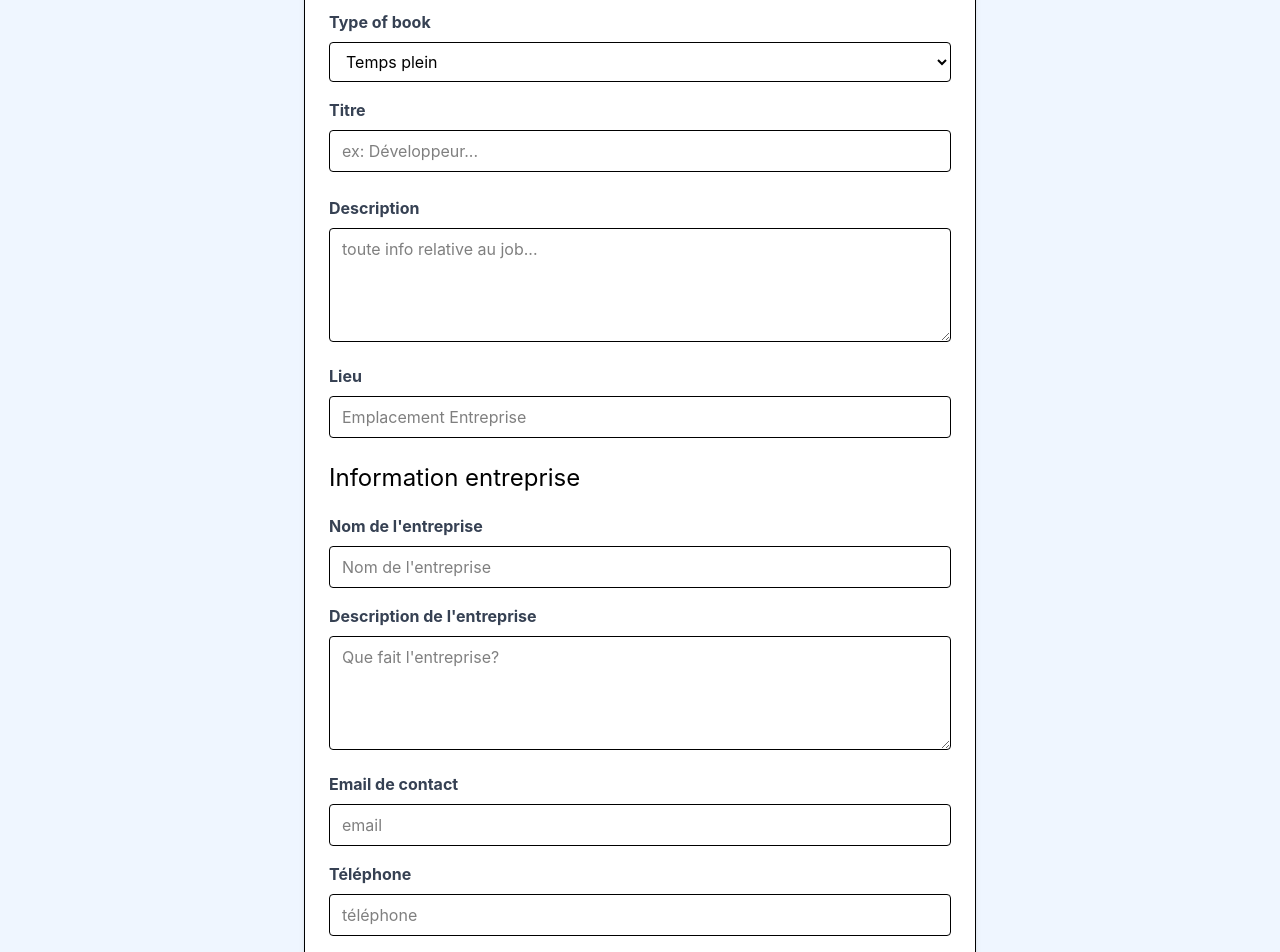
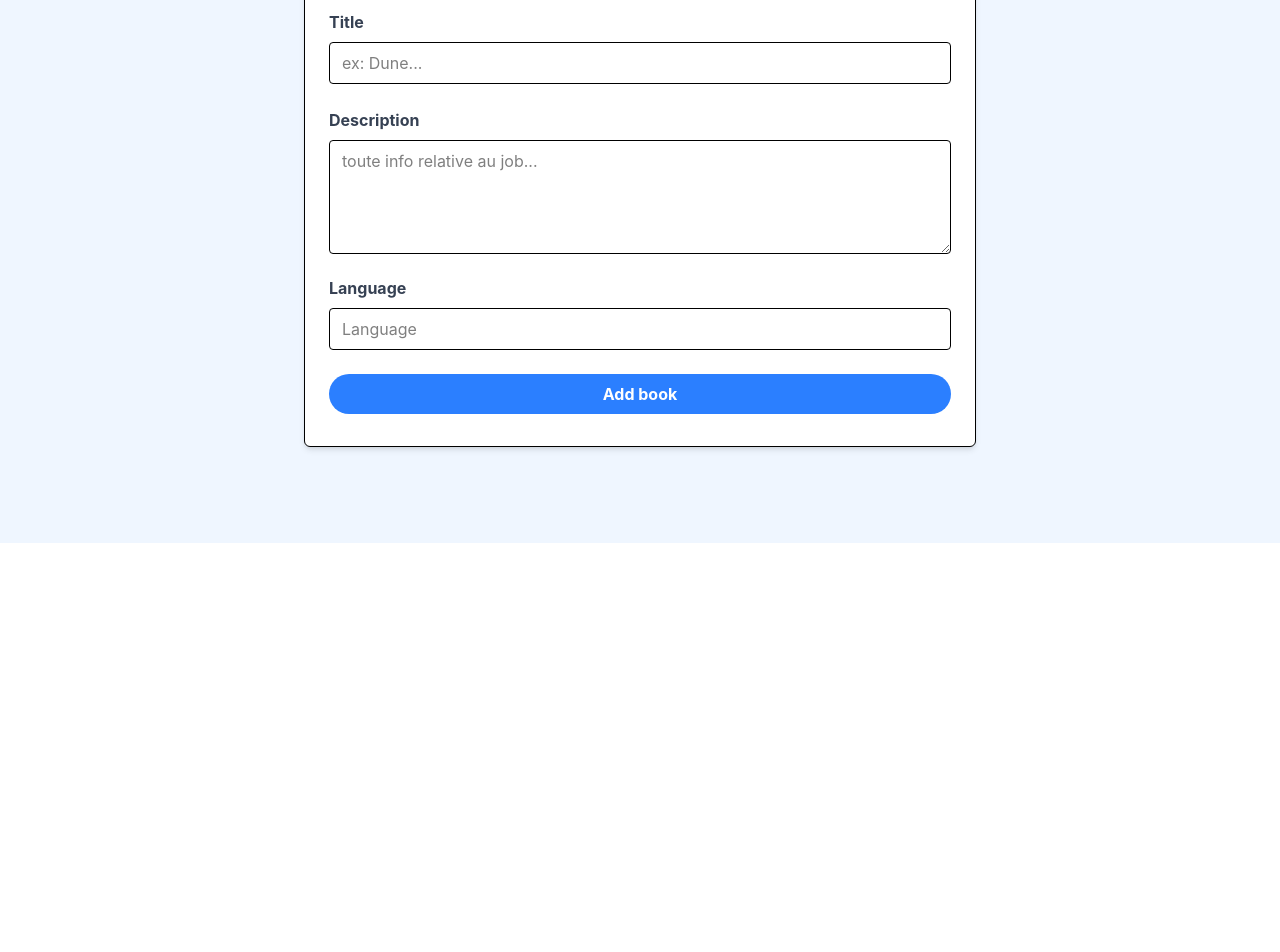
Before and after one commit to AlBalboni/projet-final, a React (Vite) app: page /add-books in a window 1280 px wide. Shown: the part 260-1212 px from the top of the page. After the commit the page ends 803 px from the top, so only its background shows below. Built offline with nearby package versions, Linux system fonts and the light colour scheme.

Commit message:
bug fixes

```diff
--- a/books.json
+++ b/books.json
@@ -1,7 +1,7 @@
 {
   "books": [
     {
-      "id": 1,
+      "id": "1",
       "title": "Crime and Punishment",
       "genre": "Psychological Fiction",
       "language": "Russian",
@@ -11,7 +11,7 @@
       "pageCount": 671
     },
     {
-      "id": 2,
+      "id": "2",
       "title": "Maus",
       "genre": "Drama, Graphic Novel",
       "language": "English",
--- a/src/components/BookListItem.jsx
+++ b/src/components/BookListItem.jsx
@@ -23,7 +23,7 @@ const BookListItem = ({ book }) => {
           className="text-blue-500 mb-2 mr-2 hover:text-blue-900 cursor-pointer"
           onClick={() => setShowFullDesc(() => !showFullDesc)}
         >
-          {showFullDesc ? "Moins" : "Plus"}
+          {showFullDesc ? "Show less" : "Show more"}
         </button>
 
         <h3 className="text-blue-500 mb-2">{book.pageCount} pages</h3>
@@ -39,7 +39,7 @@ const BookListItem = ({ book }) => {
             to={`/books/${book.id}`}
             className="h-[36px] bg-blue-500 hover:bg-blue-600 text-white px-4 py-2 rounded-lg text-center text-sm"
           >
-            Lire plus
+            Read more
           </Link>
         </div>
       </div>
--- a/src/pages/AddBookPage.jsx
+++ b/src/pages/AddBookPage.jsx
@@ -13,35 +13,15 @@ const AddBookPage = () => {
             </h2>
 
             <div className="mb-4">
-              <label
-                htmlFor="type"
-                className="block text-gray-700 font-bold mb-2"
-              >
-                Type of book
-              </label>
-              <select
-                id="type"
-                name="type"
-                className="border rounded w-full py-2 px-3"
-                required
-              >
-                <option value="Temps-Plein">Temps plein</option>
-                <option value="Mi-Temps">Mi-temps</option>
-                <option value="Télétravail">Télétravail</option>
-                <option value="Stage">Stage</option>
-              </select>
-            </div>
-
-            <div className="mb-4">
               <label className="block text-gray-700 font-bold mb-2">
-                Titre
+                Title
               </label>
               <input
                 type="text"
                 id="title"
                 name="title"
                 className="border rounded w-full py-2 px-3 mb-2"
-                placeholder="ex: Développeur..."
+                placeholder="ex: Dune..."
                 required
               />
               {errors?.title && <p className="text-red-500 text-sm">{errors.title}</p>}
@@ -64,81 +44,14 @@ const AddBookPage = () => {
             </div>
 
             <div className="mb-4">
-              <label className="block text-gray-700 font-bold mb-2">Lieu</label>
+              <label className="block text-gray-700 font-bold mb-2">Language</label>
               <input
                 type="text"
-                id="location"
-                name="location"
+                id="language"
+                name="language"
                 className="border rounded w-full py-2 px-3 mb-2"
-                placeholder="Emplacement Entreprise"
+                placeholder="Language"
                 required
-              />
-            </div>
-
-            <h3 className="text-2xl mb-5">Information entreprise</h3>
-
-            <div className="mb-4">
-              <label
-                htmlFor="company"
-                className="block text-gray-700 font-bold mb-2"
-              >
-                Nom de l'entreprise
-              </label>
-              <input
-                type="text"
-                id="company"
-                name="company"
-                className="border rounded w-full py-2 px-3"
-                placeholder="Nom de l'entreprise"
-              />
-            </div>
-
-            <div className="mb-4">
-              <label
-                htmlFor="company_description"
-                className="block text-gray-700 font-bold mb-2"
-              >
-                Description de l'entreprise
-              </label>
-              <textarea
-                id="company_description"
-                name="company_description"
-                className="border rounded w-full py-2 px-3"
-                rows="4"
-                placeholder="Que fait l'entreprise?"
-              ></textarea>
-            </div>
-
-            <div className="mb-4">
-              <label
-                htmlFor="contact_email"
-                className="block text-gray-700 font-bold mb-2"
-              >
-                Email de contact
-              </label>
-              <input
-                type="email"
-                id="contact_email"
-                name="contact_email"
-                className="border rounded w-full py-2 px-3"
-                placeholder="email"
-                required
-              />
-            </div>
-
-            <div className="mb-4">
-              <label
-                htmlFor="contact_phone"
-                className="block text-gray-700 font-bold mb-2"
-              >
-                Téléphone
-              </label>
-              <input
-                type="tel"
-                id="contact_phone"
-                name="contact_phone"
-                className="border rounded w-full py-2 px-3"
-                placeholder="téléphone"
               />
             </div>
 
--- a/src/pages/BookDetailPage.jsx
+++ b/src/pages/BookDetailPage.jsx
@@ -11,7 +11,7 @@ const BookDetailPage = () => {
             to="/books"
             className="text-blue-500 hover:text-blue-600 flex items-center"
           >
-            <FaArrowLeft className="mr-2" /> Revenir à la liste des books
+            <FaArrowLeft className="mr-2" /> Get back to list of books
           </Link>
         </div>
       </section>
@@ -20,11 +20,11 @@ const BookDetailPage = () => {
           <div className="grid grid-cols-1 md:grid-cols-70/30 w-full gap-6">
             <main>
               <div className="bg-white p-6 rounded-lg shadow-md text-center md:text-left">
-                <div className="text-gray-500 mb-4">{data.type}</div>
+                <div className="text-gray-500 mb-4">{data.genre}</div>
                 <h1 className="text-3xl font-bold mb-4">{data.title}</h1>
                 <div className="text-gray-500 mb-4 flex align-middle justify-center md:justify-start">
                   <FaLocationDot className="text-lg text-orange-700 mr-2" />
-                  <p className="text-orange-700">{data.location}</p>
+                  <p className="text-orange-700">{data.language}</p>
                 </div>
               </div>
 
@@ -34,48 +34,22 @@ const BookDetailPage = () => {
                 </h3>
 
                 <p className="mb-4">{data.description}</p>
-
-                <h3 className="text-blue-800 text-lg font-bold mb-2">Salaire</h3>
-
-                <p className="mb-4">{data.salary} / an</p>
               </div>
             </main>
 
             {/* <!-- Sidebar --> */}
             <aside>
-              <div className="bg-white p-6 rounded-lg shadow-md">
-                <h3 className="text-xl font-bold mb-6">Entreprise</h3>
-
-                <h2 className="text-2xl">{data.company.name}</h2>
-
-                <p className="my-2">{data.company.description}</p>
-
-                <hr className="my-4" />
-
-                <h3 className="text-xl">Email:</h3>
-
-                <p className="my-2 bg-blue-100 p-2 font-bold">
-                  {data.company.contactEmail}
-                </p>
-
-                <h3 className="text-xl">Téléphone:</h3>
-
-                <p className="my-2 bg-blue-100 p-2 font-bold">
-                  {data.company.contactPhone}
-                </p>
-              </div>
-
               <div className="bg-white p-6 rounded-lg shadow-md mt-6">
                 <h3 className="text-xl font-bold mb-6">Gestion</h3>
 
                 <Link to={`/edit-book/${data.id}`}
                   className="bg-green-500 hover:bg-green-600 text-white text-center font-bold py-2 px-4 rounded-full w-full focus:outline-none focus:shadow-outline mt-4 block"
                 >
-                  Editer book
+                  Edit book
                 </Link>
                 <Form method="delete">
                 <button className="bg-blue-500 hover:bg-blue-600 text-white font-bold py-2 px-4 rounded-full w-full focus:outline-none focus:shadow-outline mt-4 block">
-                  Supprimer book
+                  Delete book
                 </button>
                 </Form>
               </div>
--- a/src/pages/EditBookPage.jsx
+++ b/src/pages/EditBookPage.jsx
@@ -9,40 +9,19 @@ const data = useLoaderData();
         <div className="bg-white px-6 py-8 mb-4 shadow-md rounded-md border m-4 md:m-0">
           <Form method="put">
             <h2 className="text-3xl text-center font-semibold mb-6">
-              Modifier Book
+              Modify Book
             </h2>
 
             <div className="mb-4">
-              <label
-                htmlFor="type"
-                className="block text-gray-700 font-bold mb-2"
-              >
-                Type of book
-              </label>
-              <select
-                id="type"
-                name="type"
-                className="border rounded w-full py-2 px-3"
-                required
-                defaultValue= {data.type}
-              >
-                <option value="Temps-Plein">Temps plein</option>
-                <option value="Mi-temps">Mi-temps</option>
-                <option value="Télétravail">Télétravail</option>
-                <option value="Stage">Stage</option>
-              </select>
-            </div>
-
-            <div className="mb-4">
               <label className="block text-gray-700 font-bold mb-2">
-                Titre
+                Title
               </label>
               <input
                 type="text"
                 id="title"
                 name="title"
                 className="border rounded w-full py-2 px-3 mb-2"
-                placeholder="ex: Développeur..."
+                placeholder="ex: Dune..."
                 required
                 defaultValue={data.title}
               />
@@ -66,86 +45,15 @@ const data = useLoaderData();
             </div>
 
             <div className="mb-4">
-              <label className="block text-gray-700 font-bold mb-2">Lieu</label>
+              <label className="block text-gray-700 font-bold mb-2">Language</label>
               <input
                 type="text"
-                id="location"
-                name="location"
+                id="language"
+                name="language"
                 className="border rounded w-full py-2 px-3 mb-2"
-                placeholder="Emplacement Entreprise"
+                placeholder="Language"
                 required
-                defaultValue={data.location}
-              />
-            </div>
-
-            <h3 className="text-2xl mb-5">Information entreprise</h3>
-
-            <div className="mb-4">
-              <label
-                htmlFor="company"
-                className="block text-gray-700 font-bold mb-2"
-              >
-                Nom de l'entreprise
-              </label>
-              <input
-                type="text"
-                id="company"
-                name="company"
-                className="border rounded w-full py-2 px-3"
-                placeholder="Nom de l'entreprise"
-                defaultValue={data.company.name}
-              />
-            </div>
-
-            <div className="mb-4">
-              <label
-                htmlFor="company_description"
-                className="block text-gray-700 font-bold mb-2"
-              >
-                Description de l'entreprise
-              </label>
-              <textarea
-                id="company_description"
-                name="company_description"
-                className="border rounded w-full py-2 px-3"
-                rows="4"
-                placeholder="Que fait l'entreprise?"
-                defaultValue={data.company.description}
-              ></textarea>
-            </div>
-
-            <div className="mb-4">
-              <label
-                htmlFor="contact_email"
-                className="block text-gray-700 font-bold mb-2"
-              >
-                Email de contact
-              </label>
-              <input
-                type="email"
-                id="contact_email"
-                name="contact_email"
-                className="border rounded w-full py-2 px-3"
-                placeholder="email"
-                required
-                defaultValue={data.company.contactEmail}
-              />
-            </div>
-
-            <div className="mb-4">
-              <label
-                htmlFor="contact_phone"
-                className="block text-gray-700 font-bold mb-2"
-              >
-                Téléphone
-              </label>
-              <input
-                type="tel"
-                id="contact_phone"
-                name="contact_phone"
-                className="border rounded w-full py-2 px-3"
-                placeholder="téléphone"
-                defaultValue={data.company.contactPhone}
+                defaultValue={data.language}
               />
             </div>
 
@@ -154,7 +62,7 @@ const data = useLoaderData();
                 className="bg-blue-500 hover:bg-blue-600 text-white font-bold py-2 px-4 rounded-full w-full focus:outline-none focus:shadow-outline"
                 type="submit"
               >
-                Modifier Book
+                Modify Book
               </button>
             </div>
           </Form>
```
